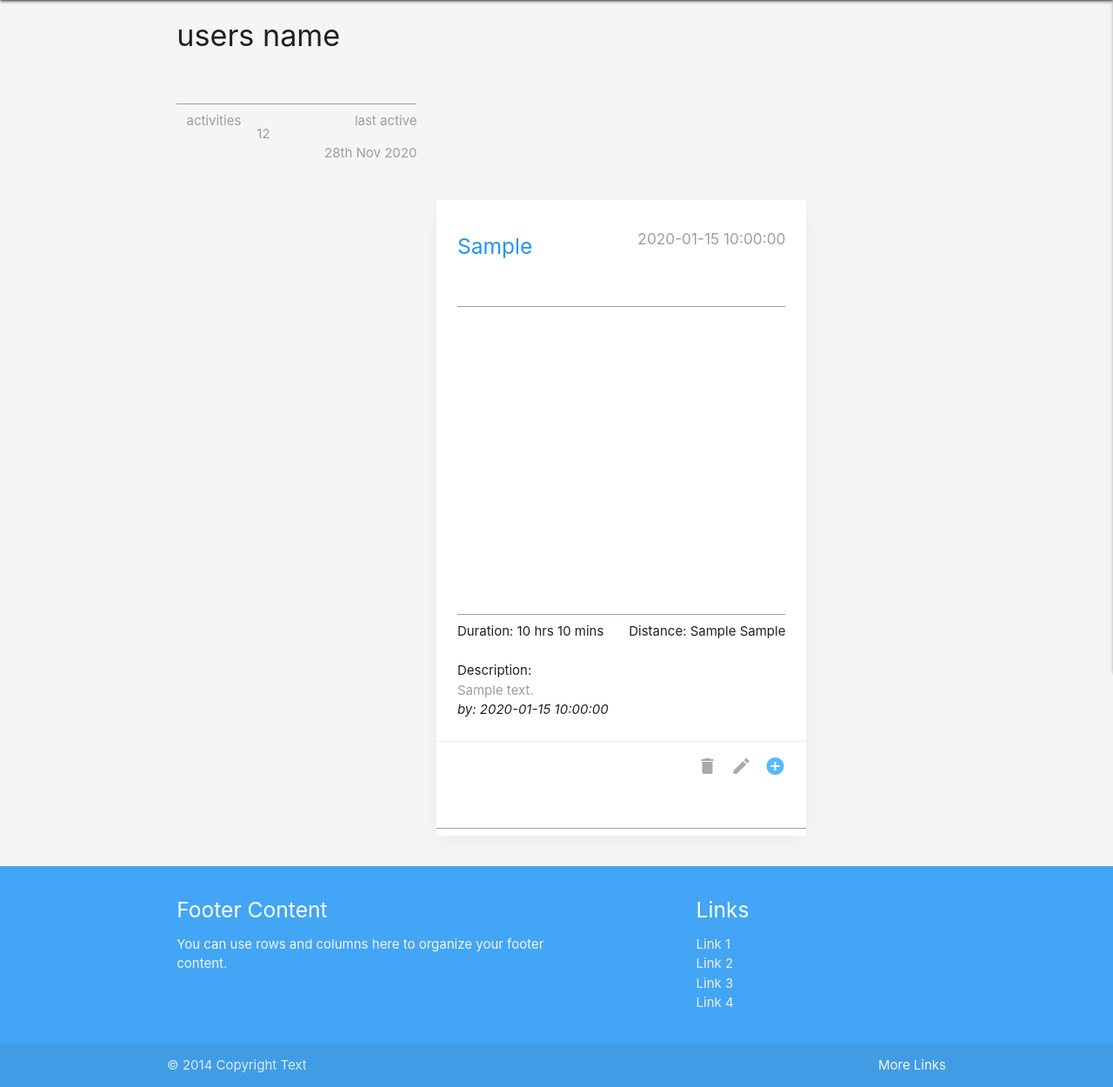
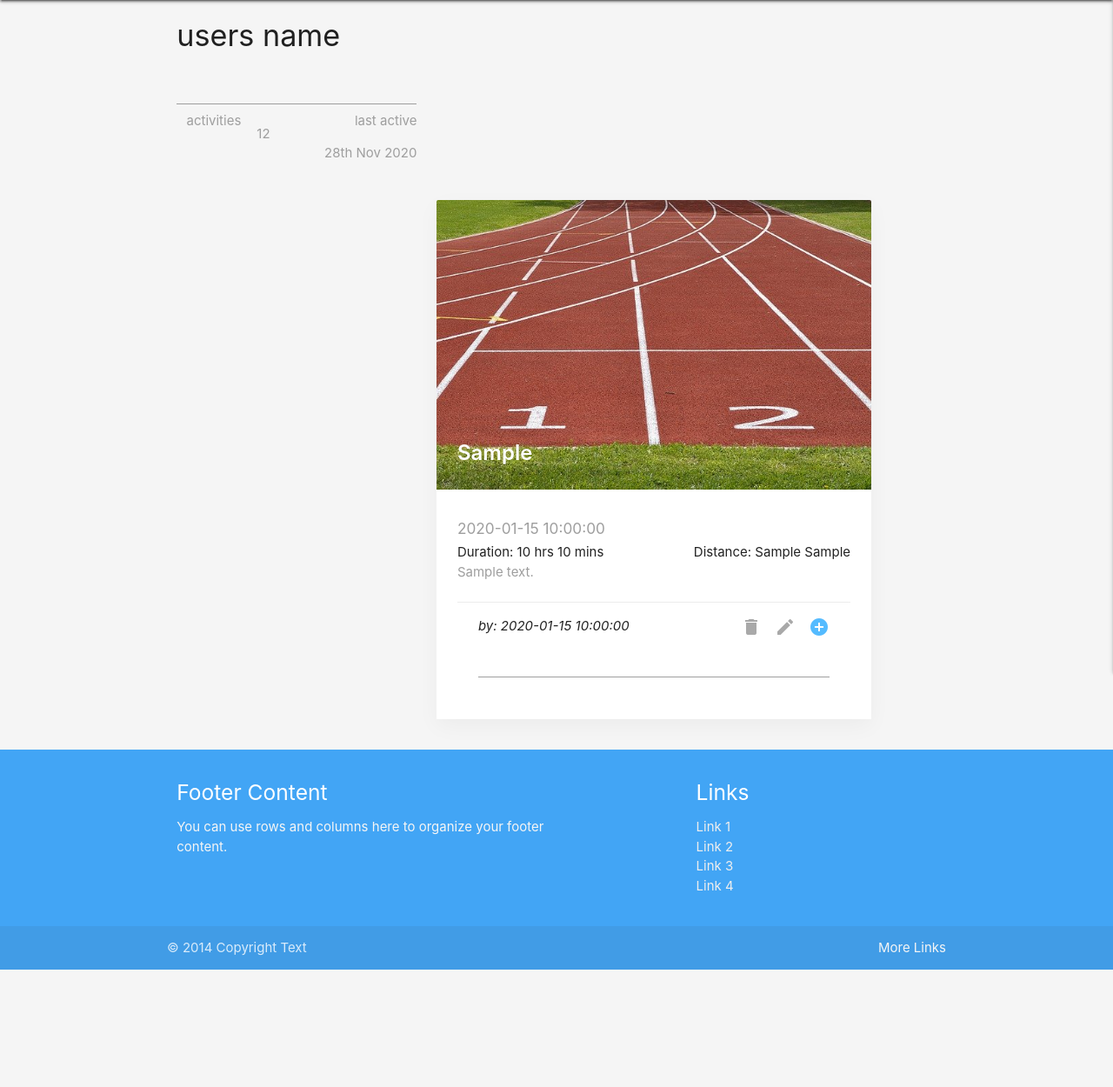
Before and after one commit to Code-Institute-Submissions/Fitness-tracker-MS3, a Flask app: page / in a window 1280 px wide. Shown: the part 87-1337 px from the top of the page at 87% size. After the commit the page ends 1202 px from the top, so only its background shows below. Run offline with Flask 2, Linux system fonts and the light colour scheme; a database or web service that is not in the repository returns one stand-in record (values such as "Sample title"); some libraries are stand-ins or nearby versions.

Commit message:
Styling for workout cards updated

```diff
--- a/templates/dashboard.html
+++ b/templates/dashboard.html
@@ -15,32 +15,35 @@
 
 
 <!-- workout cards -->
-<span class="workout-block">
-<div class="row statuscards">
-    <div class="col s12 m6 offset-m4 ">
+
+<div class="row">
+    <div class="col s12 m7 offset-m4">
         <div class="card">
-            {% for workout in workouts %}
-            <div class=" card-content">
-                <h5 class="left blue-text lighten-1 ">{{ workout.workout_type }}</h5>
-                <h6 class="right grey-text ">{{ workout.workout_date }}</h6>
-                <input>
-                <div class="col-12 col-md-8 workout-image m-2" style="background-image: image(images/default_noimage.jpg);"></div>
-                <input>
-                <h8>Duration: {{ workout.workout_duration_h }} hrs {{ workout.workout_duration_m }} mins</h8>
-                <h8 class="right ">Distance: {{ workout.workout_distance }} {{ workout.workout_metric }}</h8>
+            <div class="card-image">
+                {% for workout in workouts %}
+                <img src="static/images/default_noimage.jpg ">
+                <span class="card-title" style="font-weight: 600;">{{ workout.workout_type }}</span>
+            </div>
+            <div class="card-content ">
+                <h6 class="grey-text ">{{ workout.workout_date }}</h6>
+                <h8> Duration: {{ workout.workout_duration_h }} hrs {{ workout.workout_duration_m }} mins</h8>
+                <h8 class="right">Distance: {{ workout.workout_distance }} {{ workout.workout_metric }}</h8>
                 <br>
+                <p class="grey-text ">{{ workout.workout_description }}</p>
                 <br>
-                <h9>Description:</h9>
-                <p class="grey-text ">{{ workout.workout_description }}</p>
-                <p><em>by: {{workout.created_by}}</em></p>
+                <div class=" card-action">
+                    <p class="center-align left"><em>by: {{workout.created_by}}</em></p>
+                    <a href="# "><i class="material-icons center-align right " style="color:rgba(0, 153, 255, 0.671) ">add_circle</i></a>
+                    <a href="# "><i class="material-icons center-align right " style="color: darkgray; ">create</i></a>
+                    <a href="# "><i class="material-icons center-align right " style="color: darkgray; ">delete</i></a>
+
+                    <input>
+                </div>
+                {% endfor %}
             </div>
-            <div class=" card-action ">
-                <a href="# "><i class="material-icons center-align right " style="color:rgba(0, 153, 255, 0.671) ">add_circle</i></a>
-                <a href="# "><i class="material-icons center-align right " style="color: darkgray; ">create</i></a>
-                <a href="# "><i class="material-icons center-align right " style="color: darkgray; ">delete</i></a>
-            </div>
-            <input> {% endfor %}
         </div>
     </div>
 </div>
-</span> {% endblock %}
+</div>
+
+{% endblock %}
```
